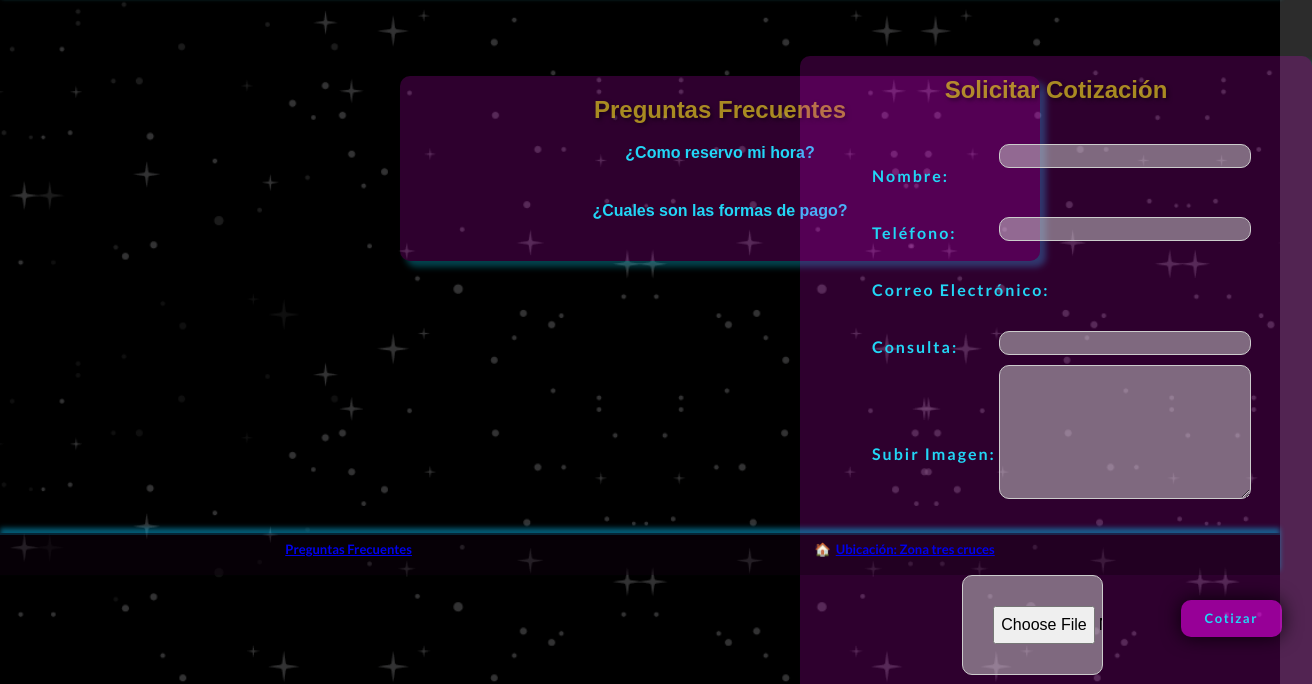
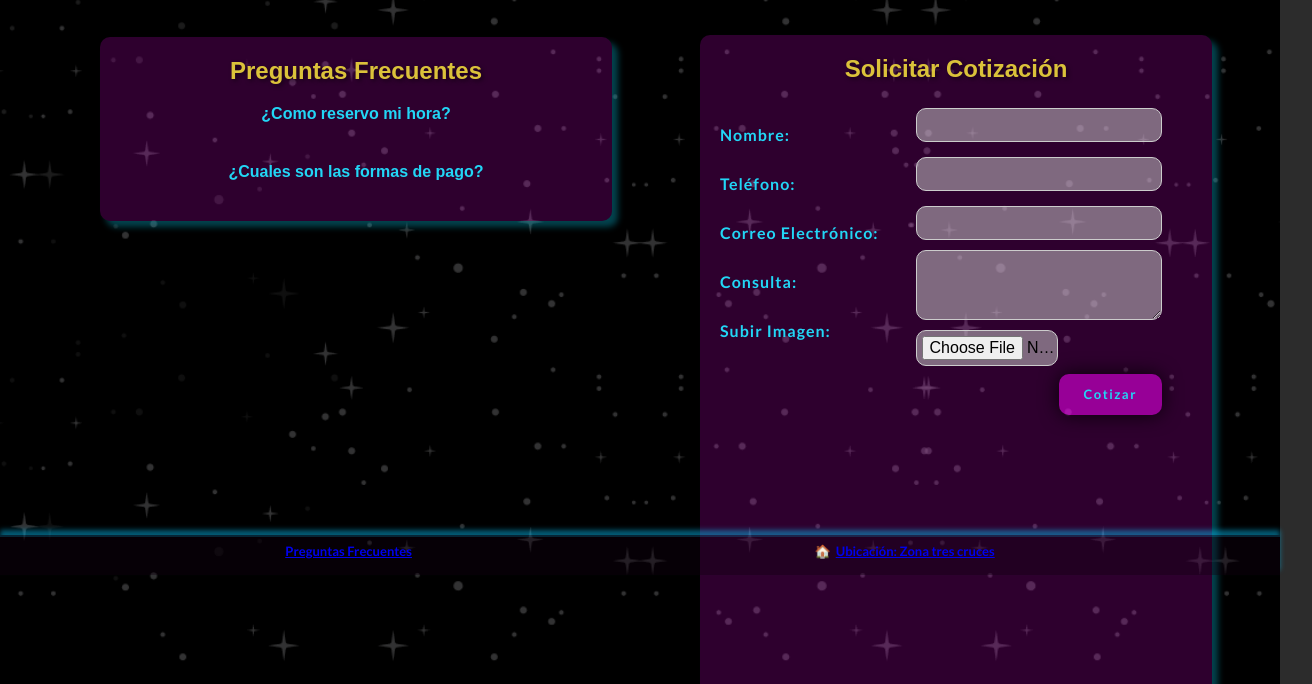
Before and after one commit to lilulb/DevWeb, a plain HTML site: page pages/info.html in a window 1280 px wide. Shown: the part 225-909 px from the top of the page, 1312 px wide, since content can reach past the window. Drawn offline with Linux system fonts and the light colour scheme; files that its build step writes are made by us from their sources.

Commit message:
correccion selectores de estilo info

```diff
--- a/css/style.css
+++ b/css/style.css
@@ -4,10 +4,13 @@
   src: url(../assets/Fonts/Lato-Bold.ttf);
 }
 
-/** {
+
+/* Ejemplo de reset de CSS */
+* {
   margin: 0;
   padding: 0;
-}*/
+  box-sizing: border-box;
+}
 
 body {
   height: 100vh;
@@ -278,17 +281,17 @@ article img {
 /* Estilo para el título de los articles */
 article h2 {
   font-family: 'latolighti', sans-serif;
-  color: #f4d821a3;
+  color:#edd53ce8;
   text-shadow: 2px 2px 4px rgba(0, 0, 0, 0.5);
   font-size: 1.5rem;
   margin-bottom: 10px;
   margin-top: 10px;
+  letter-spacing: 1.5;
 }
 
 /* Estilos para el artículo de preguntas frecuentes */
-.preguntas article {
+.preguntas {
   width: 40%;
-  margin: 25% 25%;
   background-color: rgba(255, 0, 255, 0.18);
   border-radius: 10px;
   padding: 10px;
@@ -307,11 +310,6 @@ article h2 {
   background-size: cover;
   background-position: center;
   margin-top: 20px;
-}
-
-/* Establecer un margen de 20px desde el artículo de cotización */
-.preguntas {
-    margin-bottom: 20px;
 }
 
 /* Estilo de la pregunta */
@@ -344,25 +342,26 @@ article h2 {
   color: #8dd4e0;
   padding: 10px;
   font-family: 'latolighti', sans-serif;
-    line-height: 1.5;
+  line-height: 2.5;
   letter-spacing: 1.5;
 }
 
 /* Mostrar respuestas cuando la casilla de verificación está marcada */
 .question-input:checked + .question-label + .answer {
   max-height: 1000px; /* Un valor suficientemente grande para mostrar todo el contenido */
+  margin-top: 10px;
 }
 
 /* Estilos para el símbolo de alternancia */
 .question-label::before {
-    content:none;
+  content: none;
   display: inline-block;
   margin-right: 5px;
 }
 
 /* Cambiar el símbolo cuando la casilla de verificación está marcada */
 .question-input:checked + .question-label::before {
-    content:none;
+  content: none;
 }
 
 /* Estilos para el artículo de cotización */
@@ -374,8 +373,9 @@ article h2 {
   padding: 10px;
   float: left;
   box-sizing: border-box;
-  margin-left: 800px;
+  margin-left: 700px;
   margin-top: 60px;
+  height: 100%;
 }
 
 /* Estilos para el formulario de cotización */
@@ -390,37 +390,25 @@ form label {
   display: block;
   margin-bottom: 5px;
   float: left;
-  letter-spacing: 2px;
-  line-height: 2;
+  letter-spacing: 1px;
+  line-height: 1.5;
   clear: left;
-  margin-left: 62px;
+  margin-left: 10px;
   margin-top: 20px;
-}
-.down {
-  line-height: 12;
-  clear: left;
-  font-family: 'lato';
-  font-size: 16px;
-  font-weight: bold;
-  margin-top: -10px;
 }
 
 /* Estilo para los campos de*/
 form input[type='text'],
 form input[type='tel'],
-form input[type='email'],
-input[type='file'],
-form imput [type='textarea'] {
-  height: 54%;
+form input[type='email']{
   width: 50%;
-  padding: 2px;
   margin-bottom: 10px;
   border: 1px solid #ccc;
   border-radius: 10px;
   float: right;
   line-height: 2;
-  margin-top: 20px;
-  margin-right: 51px;
+  margin-top: 5px;
+  margin-right: 40px;
   background-color: #cccccc83;
 }
 
@@ -431,24 +419,26 @@ form textarea {
   padding: 2px;
   margin-bottom: 10px;
   border: 1px solid #ccc;
+  background-color:  #cccccc83;
   border-radius: 10px;
   float: right;
-  line-height: 2;
-  margin-right: 51px;
-  background-color: #cccccc83;
+  line-height: 1;
+  margin-right: 40px;
 }
 
 /* Estilos para seccion subir imagnen*/
 form input[type='file'] {
-  width: 16%;
+  width: 29%;
   height: auto;
-  padding: 30px;
-  margin-bottom: 12px;
+  padding: 5px;
   border: 1px solid #ccc;
-  border-radius: px;
-  float: right;
-  line-height: 2;
-  margin-right: 199px;
+  background-color: #cccccc83;
+  border-radius: 10px;
+  margin-right: 59px;
+}
+
+form input[type='file']:hover {
+  background-color: #0e748683;
 }
 
 /* Estilos para el botón en la sección de cotización */
@@ -460,14 +450,14 @@ form input[type='file'] {
   color: #22d6f6;
   border: none;
   border-radius: 10px;
-  padding: 11px 24px;
+  padding: 13px 25px;
   cursor: pointer;
   font-weight: bold;
   clear: both;
   float: right;
-  margin-top: -87px;
+  margin-top: 8px;
   box-shadow: 0px 0px 19px rgba(0, 0, 0, 0.852);
-  margin-right: 20px;
+  margin-right: 40px;
 }
 
 /* Estilos del footer */
--- a/pages/info.html
+++ b/pages/info.html
@@ -5,10 +5,10 @@
     <meta http-equiv="X-UA-Compatible" content="IE=edge" />
     <meta name="viewport" content="width=device-width, initial-scale=1.0" />
     <title>Tapi Tattoo</title>
+    <link rel="stylesheet" href="./css/normalize.css">
     <script src="https://kit.fontawesome.com/bc67ebf33e.js"crossorigin="anonymous"></script>
     <link rel="stylesheet" href="../css/style.css"/>
     <link rel="shortcut icon"href="../assets/img/LogoTapi.png"type="image/x-icon"/>
-    <link rel="stylesheet" href="./css/normalize.css">
   </head>
   <body>
     <header class="elemento-top-text-page">
@@ -71,7 +71,7 @@
           <label for="consulta">Consulta:</label>
           <textarea id="consulta" name="consulta" rows="4" required></textarea>
 
-          <label class="down"for="imagen">Subir Imagen: </label>
+          <label class="upload"for="imagen">Subir Imagen: </label>
           <input type="file" id="imagen" name="imagen" accept="image/*" placeholder="Referencia">
 
           <button type="submit"> Cotizar </button>
```
Also changed, not shown: index.html (+1 -1 lines), pages/aboutTapi.html (+2 -2 lines), pages/contacto.html (+1 -1 lines), pages/cuidados.html (+1 -1 lines), pages/galeria.html (+1 -1 lines). Lines whose indentation alone changed are shown as unchanged.
